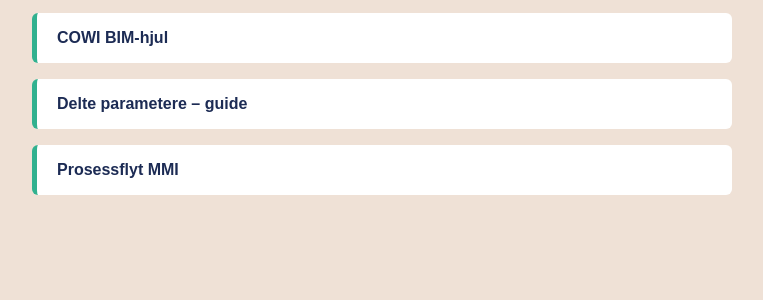
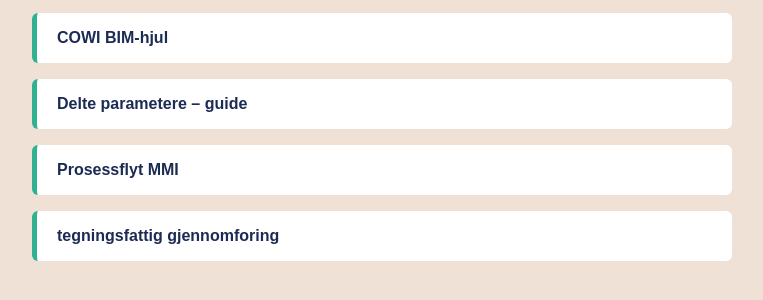
Before and after one commit to OESE-BIM/StoreNorske, a plain HTML site: page index.html in a window 1280 px wide. Shown: the part 118-418 px from the top of the page, without its empty margins (258-1021 px from the left). Drawn offline with Linux system fonts and the light colour scheme.

Commit message:
Add link to 'tegningsfattig gjennomforing' in index.html

```diff
--- a/index.html
+++ b/index.html
@@ -48,6 +48,7 @@
     <li><a href="cowi_bim_hjul.html">COWI BIM-hjul</a></li>
     <li><a href="delte-parametere-guide.html">Delte parametere – guide</a></li>
     <li><a href="prosessflyt_MMI.html">Prosessflyt MMI</a></li>
+    <li><a href="tegningsfattig-gjennomforing.html">tegningsfattig gjennomforing</a></li>
   </ul>
 </body>
 </html>
```
